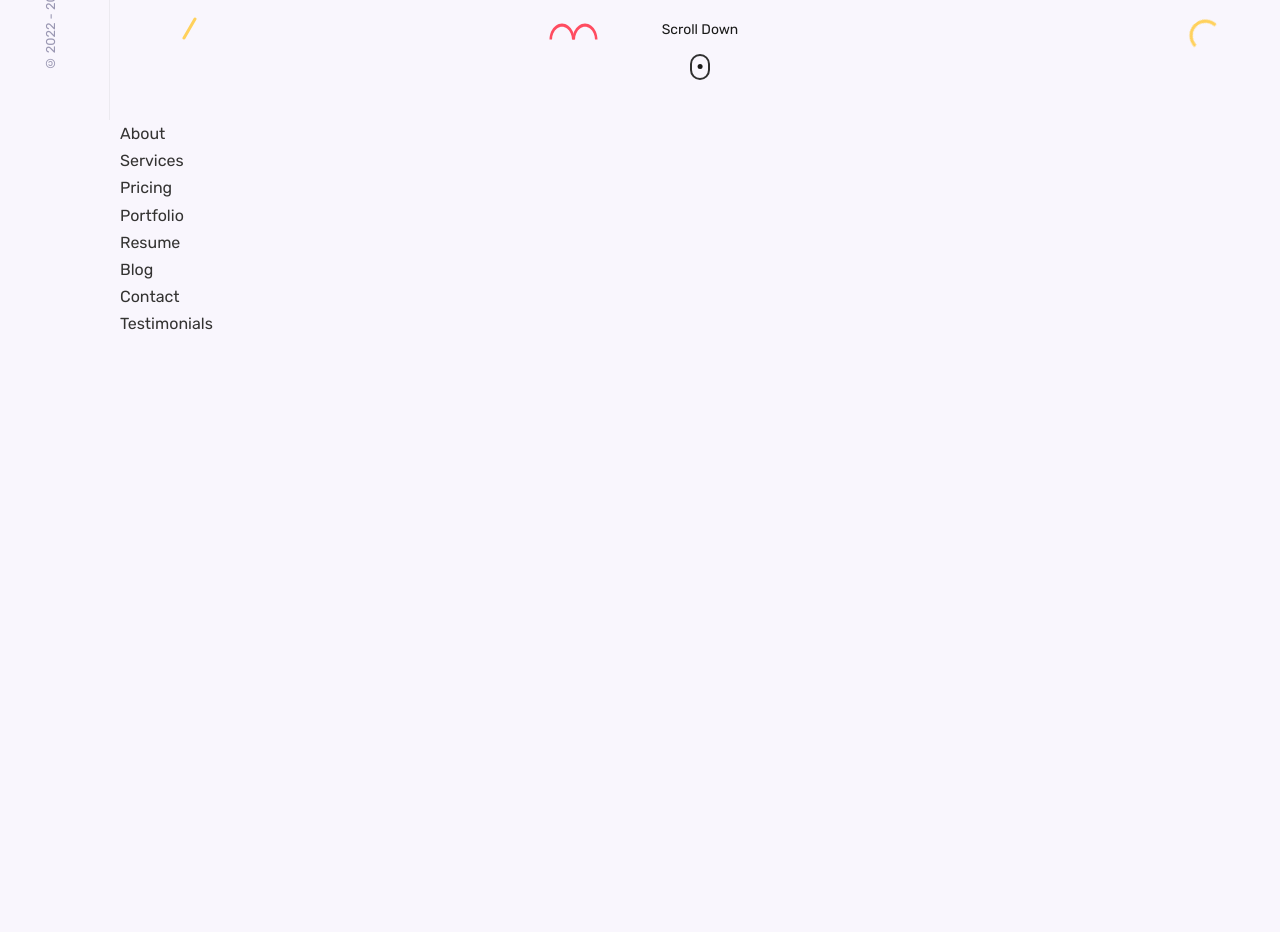
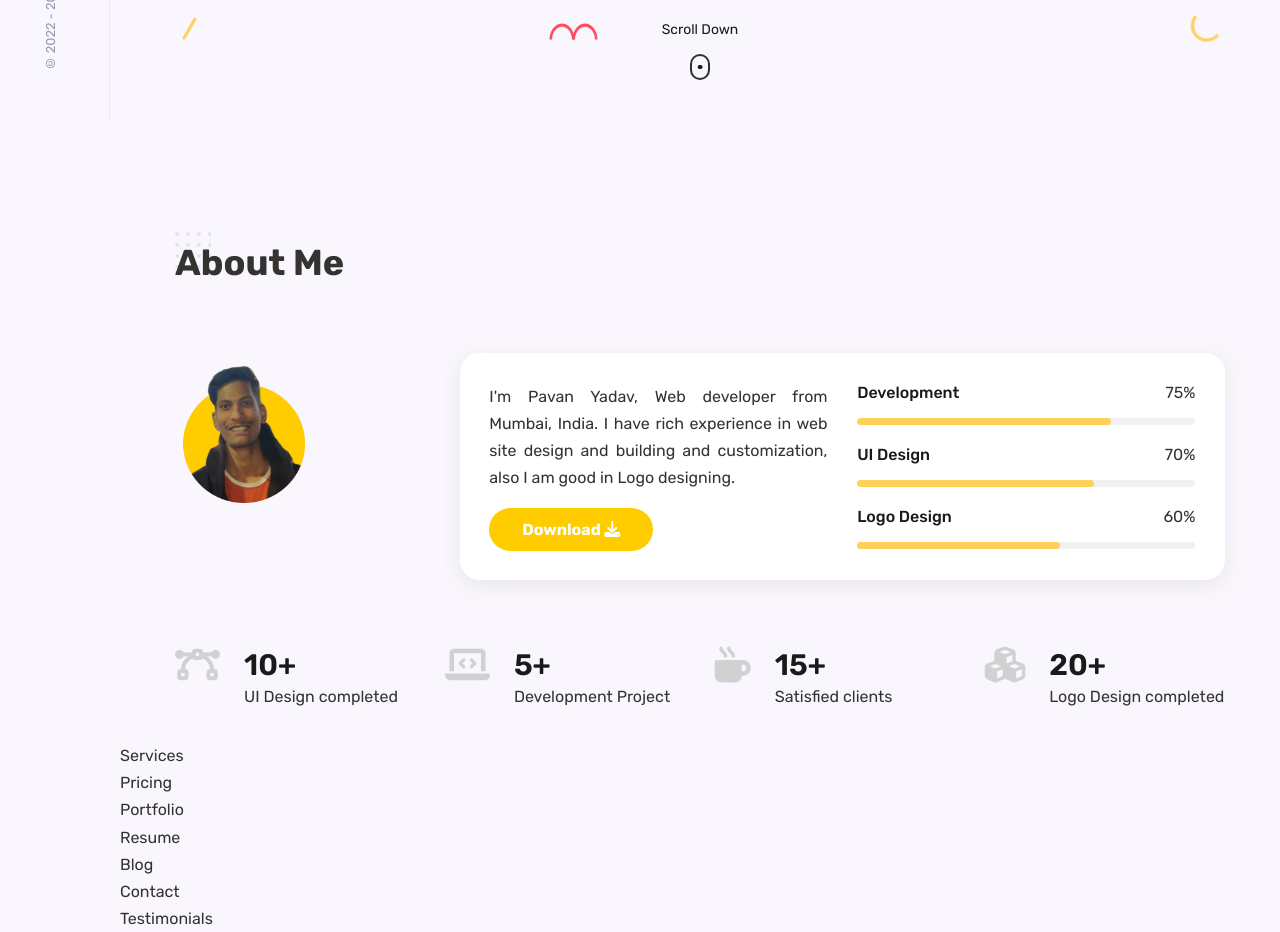
Before and after one commit to pavank0723/pavan_dev_portfolio, a React (Create React App) app: page / in a window 1280 px wide. Shown: the part 680-1612 px from the top of the page. Before the commit the page ends 1018 px from the top, so only its background shows below. Built offline with nearby package versions, Linux system fonts and the light colour scheme; the HTML template or start-up script is replaced by a standard one.

Commit message:
about component done

```diff
--- a/src/components/about/About.jsx
+++ b/src/components/about/About.jsx
@@ -1,9 +1,37 @@
 import React from 'react'
 import "./about.css"
+import Me from "../../assets/py.png"
+import AboutSkills from './AboutSkills'
+import AboutBox from './AboutBox'
 
 const About = () => {
   return (
-    <div>About</div>
+    <section className='about container section' id='about'>
+      <div className='section_title'>About Me </div>
+      <div className='about_container grid'>
+        <img src={Me} alt='' className='about_img' />
+
+        <div className='about_data grid'>
+          <div className='about_info'>
+            <p className='about_description'> I'm Pavan Yadav, Web developer from Mumbai, India. I have rich experience in web site design and building and customization, also I am good in Logo designing.
+
+            </p>
+            <a href='' className='btn'>
+              Download <i class="fa-solid fa-download"></i>
+            </a>
+
+          </div>
+
+          <AboutSkills />
+
+
+        </div>
+      </div>
+      <AboutBox />
+
+
+
+    </section>
   )
 }
 
--- /dev/null
+++ b/src/components/about/AboutBox.jsx
@@ -0,0 +1,44 @@
+import React from 'react'
+
+const AboutBox = () => {
+    return (
+        <div className='about_boxes grid'>
+            <div className='about_box'>
+
+                <i class="about_icon fa-solid fa-bezier-curve"></i>
+                <div>
+                    <h3 className='about_title'>10+</h3>
+                    <span className='about_subtitle'>UI Design completed</span>
+                </div>
+
+            </div>
+            <div className='about_box'>
+                <i className='about_icon fa-solid fa-laptop-code'></i>
+                <div>
+                    <h3 className='about_title'>5+</h3>
+                    <span className='about_subtitle'>Development Project </span>
+                </div>
+
+            </div>
+            <div className='about_box'>
+                <i class="about_icon fa-solid fa-mug-hot"></i>
+                <div>
+                    <h3 className='about_title'>15+</h3>
+                    <span className='about_subtitle'>Satisfied clients</span>
+                </div>
+
+            </div>
+            <div className='about_box'>
+                <i className='about_icon fa-solid fa-cubes'></i>
+                <div>
+                    <h3 className='about_title'>20+</h3>
+                    <span className='about_subtitle'>Logo Design completed</span>
+                </div>
+
+            </div>
+
+        </div>
+    )
+}
+
+export default AboutBox
--- /dev/null
+++ b/src/components/about/AboutSkills.jsx
@@ -0,0 +1,55 @@
+import React from 'react'
+
+const AboutSkills = () => {
+  return (
+    <div className='about_skills grid'>
+          <div className='skills_data'>
+            <div className='skills_title'>
+              <h3 className='skills_name'>Development</h3>
+              <span className='skills_number'>75%</span>
+
+            </div>
+            <div className='skills_bar'>
+              <span className='skills_percentage skill_1'>
+
+              </span>
+
+            </div>
+
+          </div>
+
+          <div className='skills_data'>
+            <div className='skills_title'>
+              <h3 className='skills_name'>UI Design</h3>
+              <span className='skills_number'>70%</span>
+
+            </div>
+            <div className='skills_bar'>
+              <span className='skills_percentage skill_2'>
+
+              </span>
+
+            </div>
+
+          </div>
+
+          <div className='skills_data'>
+            <div className='skills_title'>
+              <h3 className='skills_name'>Logo Design</h3>
+              <span className='skills_number'>60%</span>
+
+            </div>
+            <div className='skills_bar'>
+              <span className='skills_percentage skill_3'>
+
+              </span>
+
+            </div>
+
+          </div>
+
+        </div>
+  )
+}
+
+export default AboutSkills
--- a/src/components/about/about.css
+++ b/src/components/about/about.css
@@ -0,0 +1,103 @@
+.about_container{
+    grid-template-columns: 3fr 9fr;
+    column-gap: 1.85rem;
+}
+.about_img{
+    width: 130px;
+    height: 150px;
+}
+.about_data{
+    padding: 1.85rem;
+    background-color: var(--container-color);
+    box-shadow: var(--shadow);
+    border-radius: var(--border-radius);
+    -webkit-border-radius: var(--border-radius);
+    -moz-border-radius: var(--border-radius);
+    -ms-border-radius: var(--border-radius);
+    -o-border-radius: var(--border-radius);
+
+    grid-template-columns: repeat(2,1fr);
+    column-gap: 1.85rem;
+    align-items: flex-start;
+    position: relative;
+}
+.about_data::before{
+    content: '';
+    width: 0;
+    height: 0;
+    border-top: 10px solid transparent;
+    border-bottom: 10px solid transparent;
+    border-right: 15px var(--container-color);
+    position: absolute;
+    left: -0.932rem;
+    top: 20%;
+}
+.about_description{
+    margin-bottom: 1rem;
+    text-align: justify;
+}
+
+.about_skills{
+    row-gap: 1.25rem;
+}
+.skills_title{
+    display: flex;
+    justify-content: space-between;
+    margin-bottom: 1rem;
+}
+.skills_name{
+    font-size: var(--normal-font-size);
+    font-weight: var(--font-medium);
+}
+.skills_number{
+    line-height: 1.2;
+}
+.skills_bar,
+.skills_percentage{
+    height: 7px;
+    border-radius: 0.25rem;
+    -webkit-border-radius: 0.25rem;
+    -moz-border-radius: 0.25rem;
+    -ms-border-radius: 0.25rem;
+    -o-border-radius: 0.25rem;
+}
+.skills_bar{
+    background-color: #f1f1f1;
+}
+.skills_percentage{
+    display: block;
+}
+.skill_1{
+    width: 75%;
+    background-color: rgb(255,209,92);
+}
+
+.skill_2{
+    width: 70%;
+    background-color: rgb(255,209,92);
+}
+
+.skill_3{
+    width: 60%;
+    background-color: rgb(255,209,92);
+}
+
+.about_boxes{
+    grid-template-columns: repeat(4,1fr);
+    column-gap: 1.85rem;
+    margin-top: 4.2rem;
+}
+
+.about_box{
+    display: flex;
+    column-gap: 1.5rem;
+}
+
+.about_icon{
+    font-size: var(--h1-font-size);
+    color: #d1d1d1;
+}
+
+.about_title{
+    font-size: 1.85rem;
+}
--- a/src/components/home/home.css
+++ b/src/components/home/home.css
@@ -13,8 +13,8 @@
 }
 
 .home_img {
-    width: 130px;
-    height: 150px;
+    width: 165px;
+    height: 190px;
     margin-bottom: 1.5rem;
 }
 
@@ -80,12 +80,12 @@
         top: 29%;
     }
 
-    15% {
-        top: 50%;
+    50% {
+        top: 60%;
     }
 
     50% {
-        top: 50%;
+        top: 60%;
     }
 
     100% {
@@ -166,8 +166,8 @@
 .s1 {
     left: 2%;
     top: 10%;
-    animation: clockwiseSpin 1s infinite;
-    -webkit-animation: clockwiseSpin 1s linear infinite;
+    animation: clockwiseSpin 2s linear infinite;
+    -webkit-animation: clockwiseSpin 2s linear infinite;
 }
 
 .s2 {
@@ -180,11 +180,14 @@
 .s3 {
     left: 5%;
     bottom: 30%;
+    animation: clockwiseSpin 2s linear infinite;
+    -webkit-animation: clockwiseSpin 2s linear infinite;
 }
 
 .s4 {
     left: 2%;
     bottom: 10%;
+
 }
 
 .s5 {
@@ -210,6 +213,8 @@
 .s9 {
     top: 10%;
     right: 2%;
+    animation: anti_clockwiseSpin 2s linear infinite;
+    -webkit-animation: anti_clockwiseSpin 2s linear infinite;
 }
 
 .s10 {
@@ -220,6 +225,6 @@
 .s11 {
     bottom: 10%;
     right: 2%;
-    animation: anti_clockwiseSpin 1s linear infinite;
-    -webkit-animation: anti_clockwiseSpin 1s linear infinite;
+    animation: anti_clockwiseSpin 2s linear infinite;
+    -webkit-animation: anti_clockwiseSpin 2s linear infinite;
 }
```
